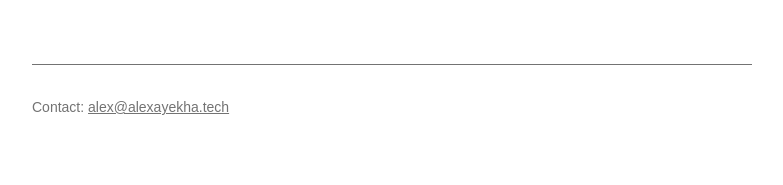
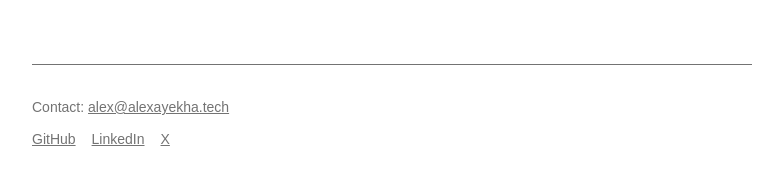
Before and after one commit to AsciencioAlex/alexayekha-site, a Next.js app: page / in a window 1280 px wide. Shown: the part 1203-1388 px from the top of the page, without its empty margins (248-1031 px from the left). Built offline with nearby package versions, Linux system fonts and the light colour scheme.

Commit message:
Add social links to footer: GitHub, LinkedIn, X

```diff
--- a/app/page.tsx
+++ b/app/page.tsx
@@ -133,13 +133,18 @@ export default function Home() {
       </section>
 
       {/* Footer */}
-      <footer className="mt-16 border-t pt-8 text-sm text-neutral-500">
+      <footer className="mt-16 border-t pt-8 text-sm text-neutral-500 space-y-3">
         <p>
           Contact:{" "}
           <a className="underline" href="mailto:alex@alexayekha.tech">
             alex@alexayekha.tech
           </a>
         </p>
+        <div className="flex gap-4">
+          <a className="underline hover:text-neutral-700 transition-colors" href="https://github.com/AsciencioAlex" target="_blank" rel="noopener noreferrer">GitHub</a>
+          <a className="underline hover:text-neutral-700 transition-colors" href="https://www.linkedin.com/in/alex-asciencio/" target="_blank" rel="noopener noreferrer">LinkedIn</a>
+          <a className="underline hover:text-neutral-700 transition-colors" href="https://x.com/codnetech" target="_blank" rel="noopener noreferrer">X</a>
+        </div>
       </footer>
     </main>
   );
```
Also changed, not shown: 1 other file (tests, documents, lock files or other folders).
